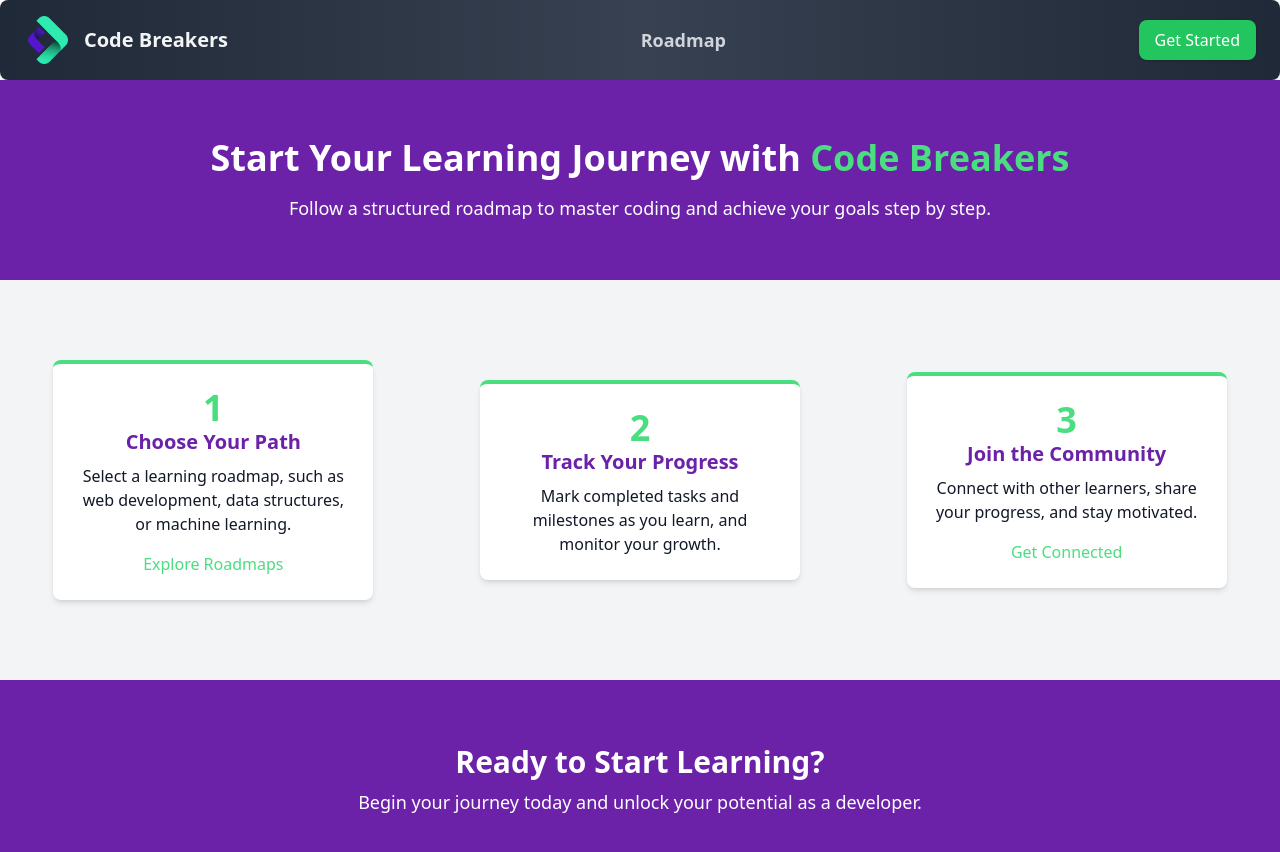
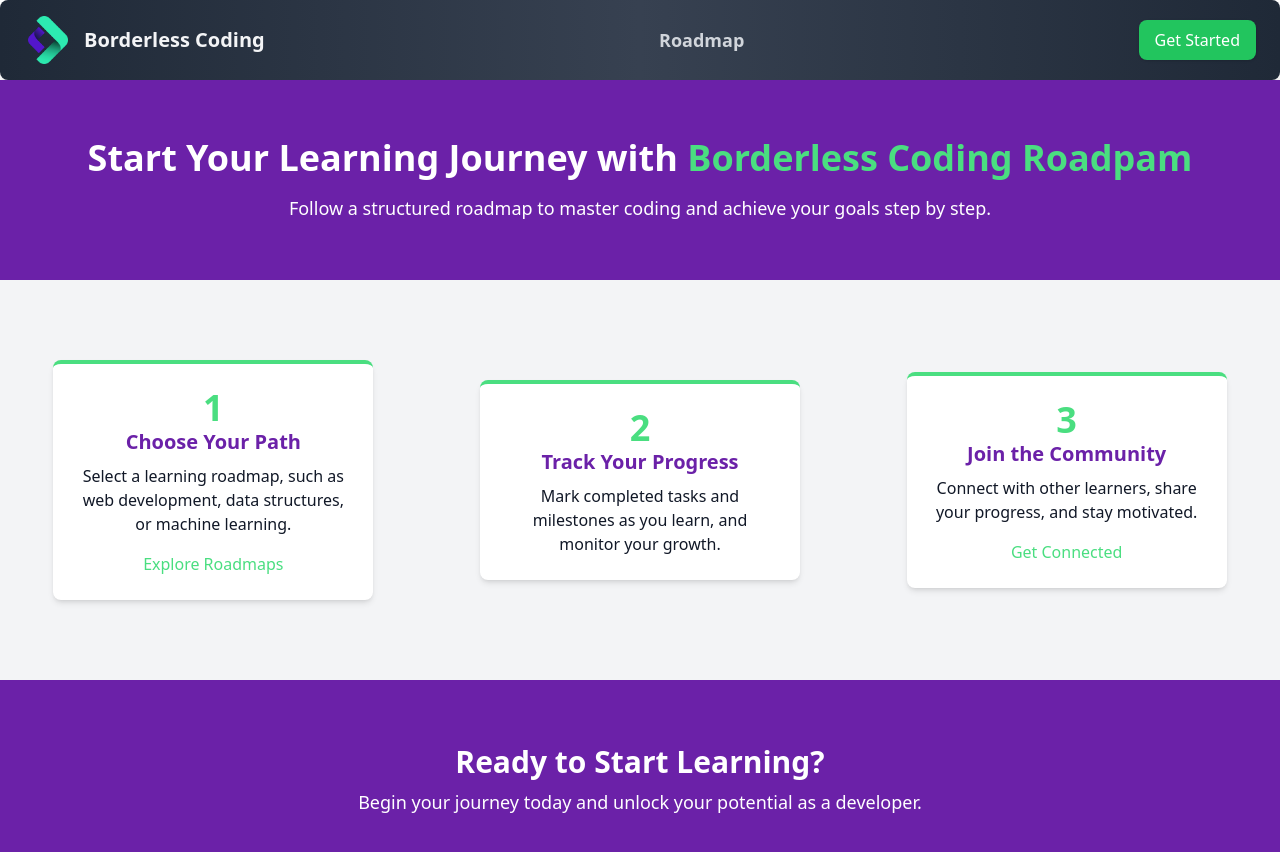
Before and after one commit to ProgramadoresSemPatria/NEUROMANCERS-module-code-breakers, a React (Vite) app: page /getStarted in a window 1280 px wide. Shown: the top 852 px of the page. Built offline with nearby package versions, Linux system fonts and the light colour scheme.

Commit message:
style: change code breakers name to borderless coding

```diff
--- a/src/components/header.tsx
+++ b/src/components/header.tsx
@@ -15,7 +15,7 @@ const Header: React.FC = () => {
 						href="/"
 						className="text-xl font-semibold text-gray-100 hover:text-gray-300 transition-colors"
 					>
-						Code Breakers
+						Borderless Coding
 					</a>
 				</div>
 
--- a/src/pages/getStarted.tsx
+++ b/src/pages/getStarted.tsx
@@ -18,7 +18,7 @@ const GetStarted: React.FC = () => {
 					<div className="text-center space-y-4">
 						<h1 className="text-4xl font-bold">
 							Start Your Learning Journey with{" "}
-							<span className="text-green-400">Code Breakers</span>
+							<span className="text-green-400">Borderless Coding Roadpam</span>
 						</h1>
 						<p className="text-lg">
 							Follow a structured roadmap to master coding and achieve your goals step by step.
```
